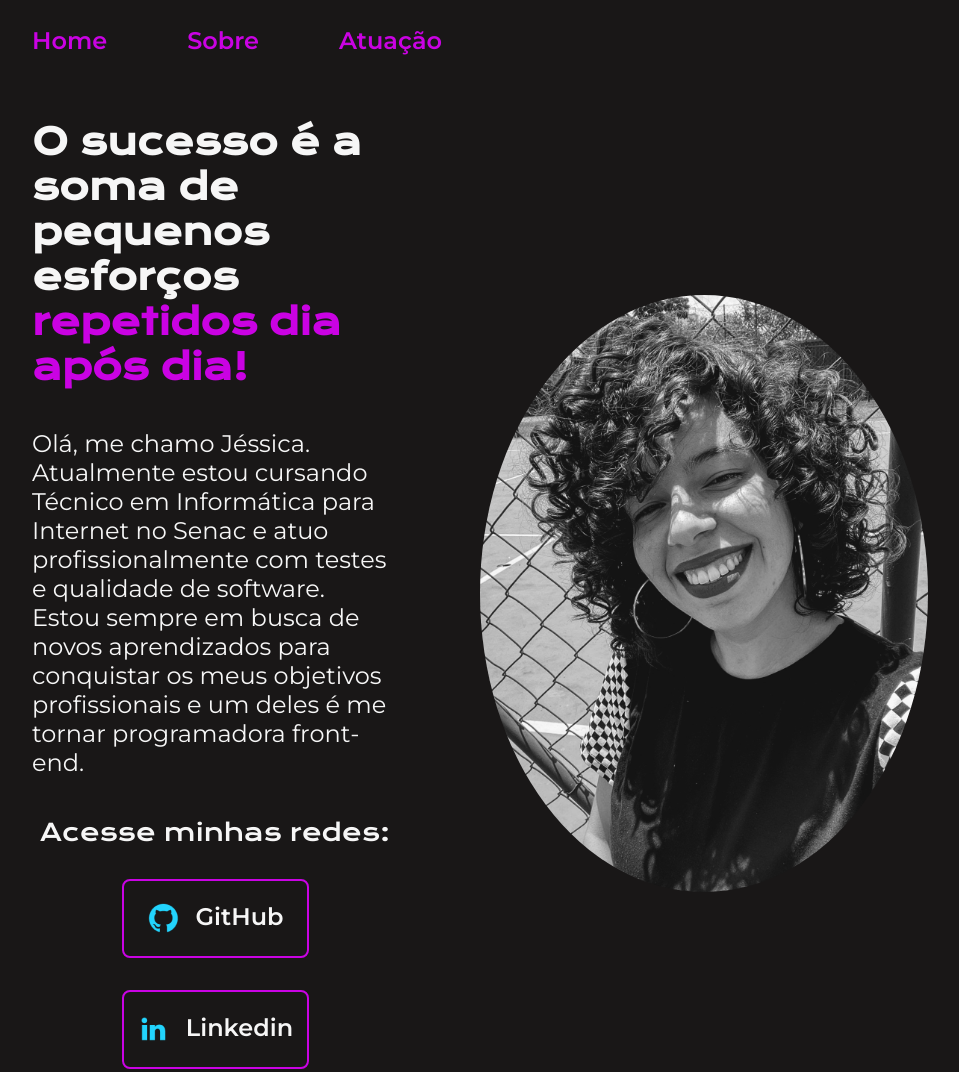
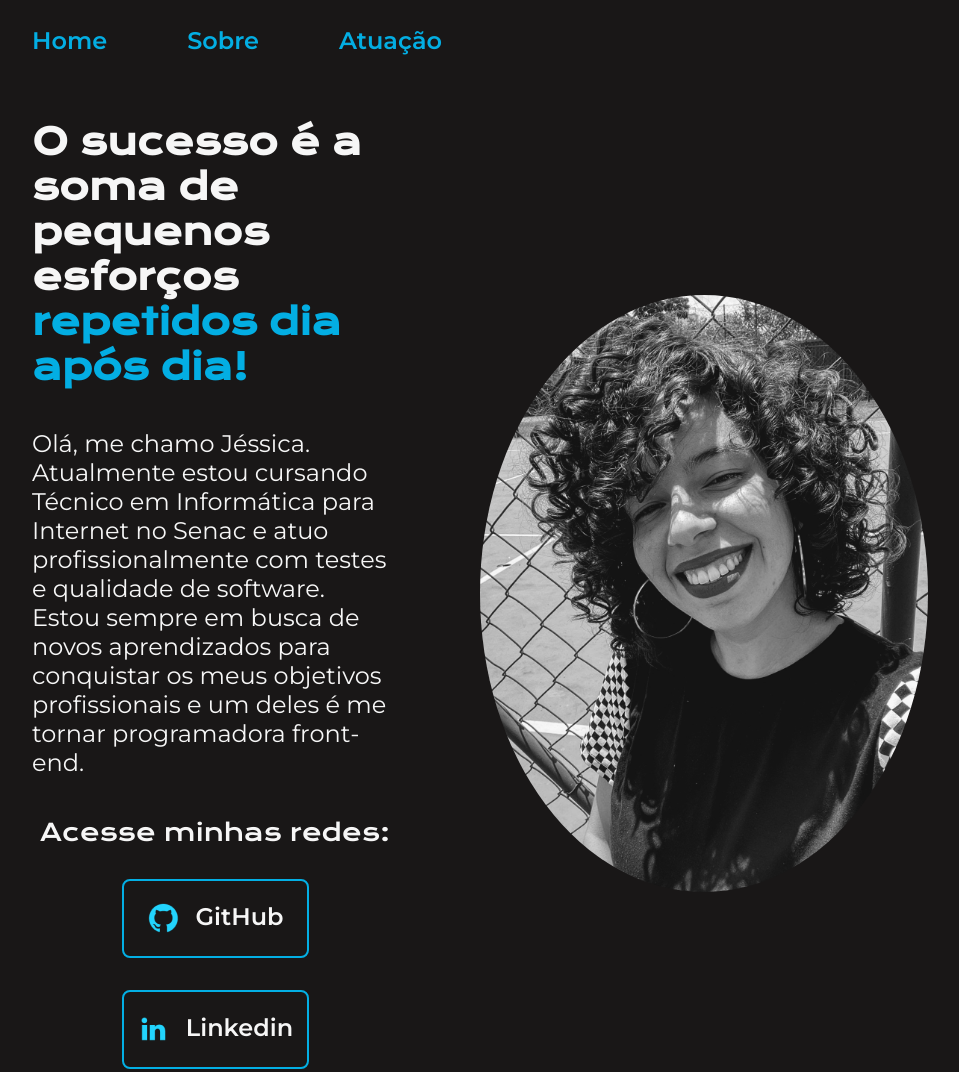
Before and after one commit to jessicadgomes/portfolio-alura, a plain HTML site: page index.html in a window 1280 px wide. Shown: the top 1072 px of the page, without its empty margins (160-1119 px from the left). Drawn offline with nearby package versions, Linux system fonts and the light colour scheme.

Commit message:
meu primeiro commit

```diff
--- a/styles/style.css
+++ b/styles/style.css
@@ -3,7 +3,7 @@
 :root {
     --cor-primaria: #191717;
     --cor-secundaria: #F6F6F6;
-    --cor-terciaria: #e100ffe1;
+    --cor-terciaria: #00c3ffe1;
     --cor-hover: #807878d7;
 
     --fonte-primaria: 'Krona One', sans-serif;
```
